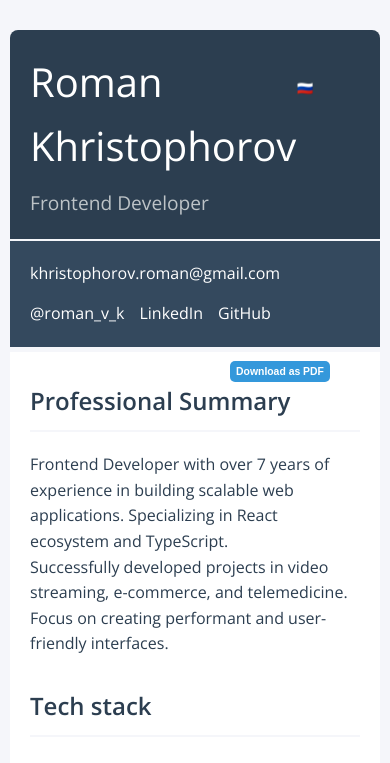
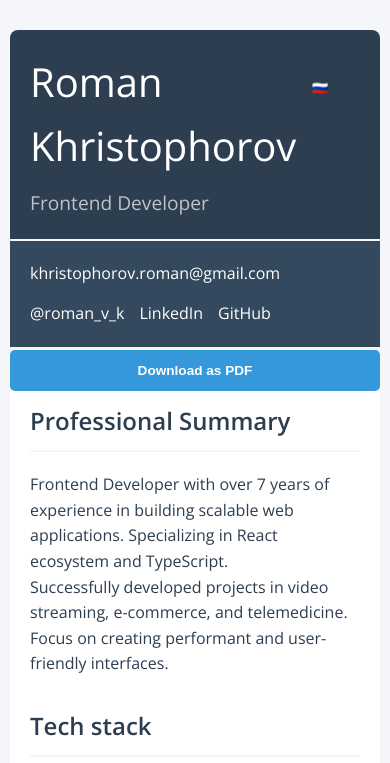
Before and after one commit to RomanHristofor/CV-ROMAN-KH, a website: page index.html in a window 390 px wide. Shown: the top 763 px of the page. Drawn offline with nearby package versions, Linux system fonts and the light colour scheme.

Commit message:
improve layout for mobile version

```diff
--- a/content-en.html
+++ b/content-en.html
@@ -1,4 +1,4 @@
-<div id="lang-en">
+<div>
     <div class="header">
         <h1>Roman Khristophorov</h1>
         <div class="subtitle">Frontend Developer</div>
--- a/index.html
+++ b/index.html
@@ -3,7 +3,7 @@
 <head>
     <meta charset="UTF-8">
     <meta name="viewport" content="width=device-width, initial-scale=1.0">
-    <title>Роман Христофоров - Frontend Developer</title>
+    <title>Roman Khristophorov - Frontend Developer</title>
     <link href="https://fonts.googleapis.com/css2?family=Open+Sans:wght@300;400;600&display=swap" rel="stylesheet">
     <style>
         :root {
@@ -242,12 +242,10 @@
 
         .download-btn:hover {
             background: var(--primary-color);
-            transform: scale(1.05);
         }
 
         .download-btn:active {
             background: var(--secondary-color);
-            transform: scale(1);
         }
 
         .language-switcher {
@@ -270,25 +268,33 @@
         }
 
         @media (max-width: 768px) {
+            .section {
+                margin-top: 30px;
+            }
             .language-switcher {
                 position: relative;
-                left: 280px;
+                left: 295px;
                 top: 65px;
                 width: 30px;
                 height: 20px;
             }
-
+            .container-btn {
+                display: flex;
+                justify-content: center;
+                align-items: center;
+                position: relative;
+                height: 0;
+                width: 100%;
+            }
             .download-btn {
                 position: relative;
-                display: block;
-                top: 260px;
-                left: -60px;
-                width: 100px;
+                left: 0;
+                width: 100%;
+                margin-top: 90px;
+                padding: 13px 0;
+                font-size: .85em;
                 text-align: center;
-                font-size: 0.65em;
-                padding: 5px;
             }
-
             .hidden {
                 display: none;
             }
@@ -318,10 +324,10 @@
     <div id="switcher" class="language-switcher hidden">
         <button id="ruBtn" class="ru-btn" onclick="changeLang('ru')">🇷🇺</button>
         <button id="enBtn" class="en-btn hidden" onclick="changeLang('en')">🇬🇧</button>
-
+    </div>
+    <div id="btnPdf" class="container-btn hidden">
         <button id="downloadPdf" class="download-btn"></button>
     </div>
-
     <div id="content"></div>
 </div>
 <script src="https://cdnjs.cloudflare.com/ajax/libs/html2pdf.js/0.10.1/html2pdf.bundle.min.js"></script>
@@ -356,6 +362,7 @@
     const res = await fetch(`content-${lang}.html`);
     document.getElementById('content').innerHTML = await res.text();
     document.getElementById('switcher').classList.remove('hidden');
+    document.getElementById('btnPdf').classList.remove('hidden');
   }
 
   fetchContent(lang);
```
Also changed, not shown: content-ru.html (+1 -1 lines), README.md.
